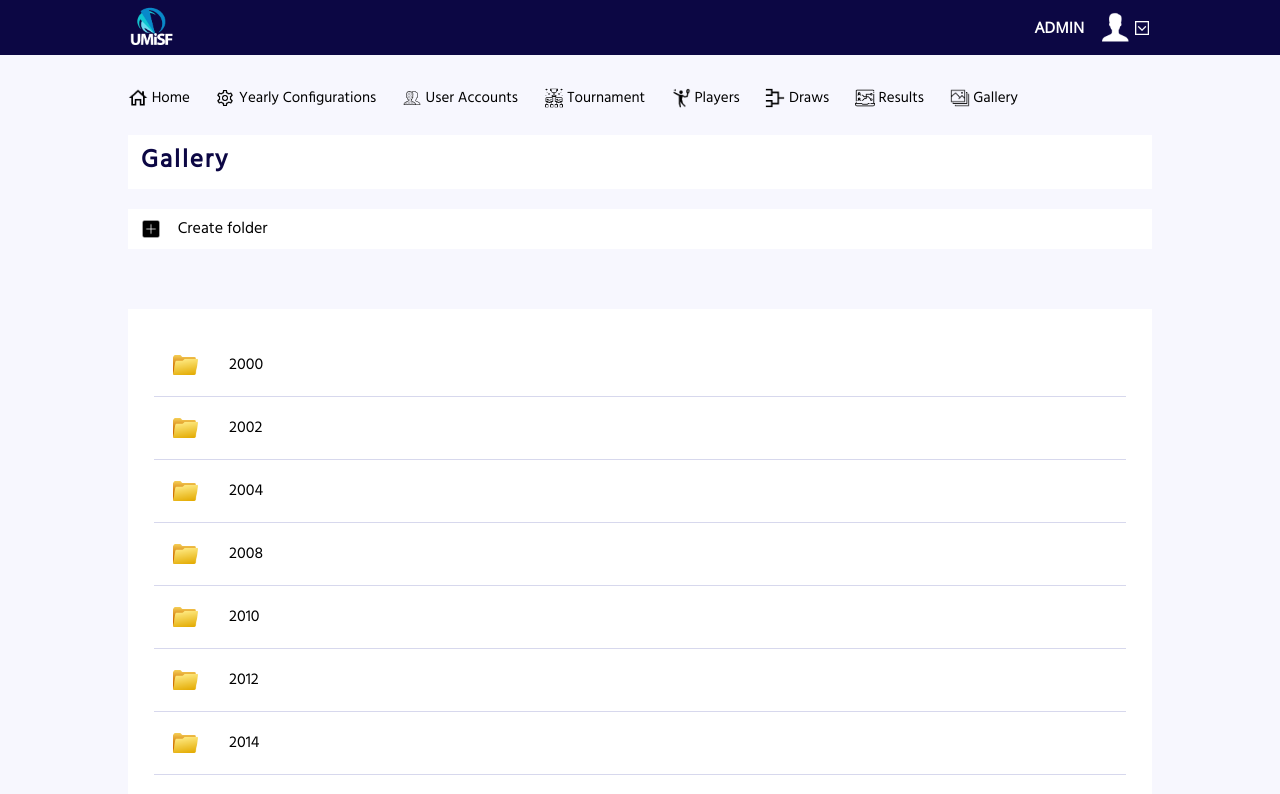
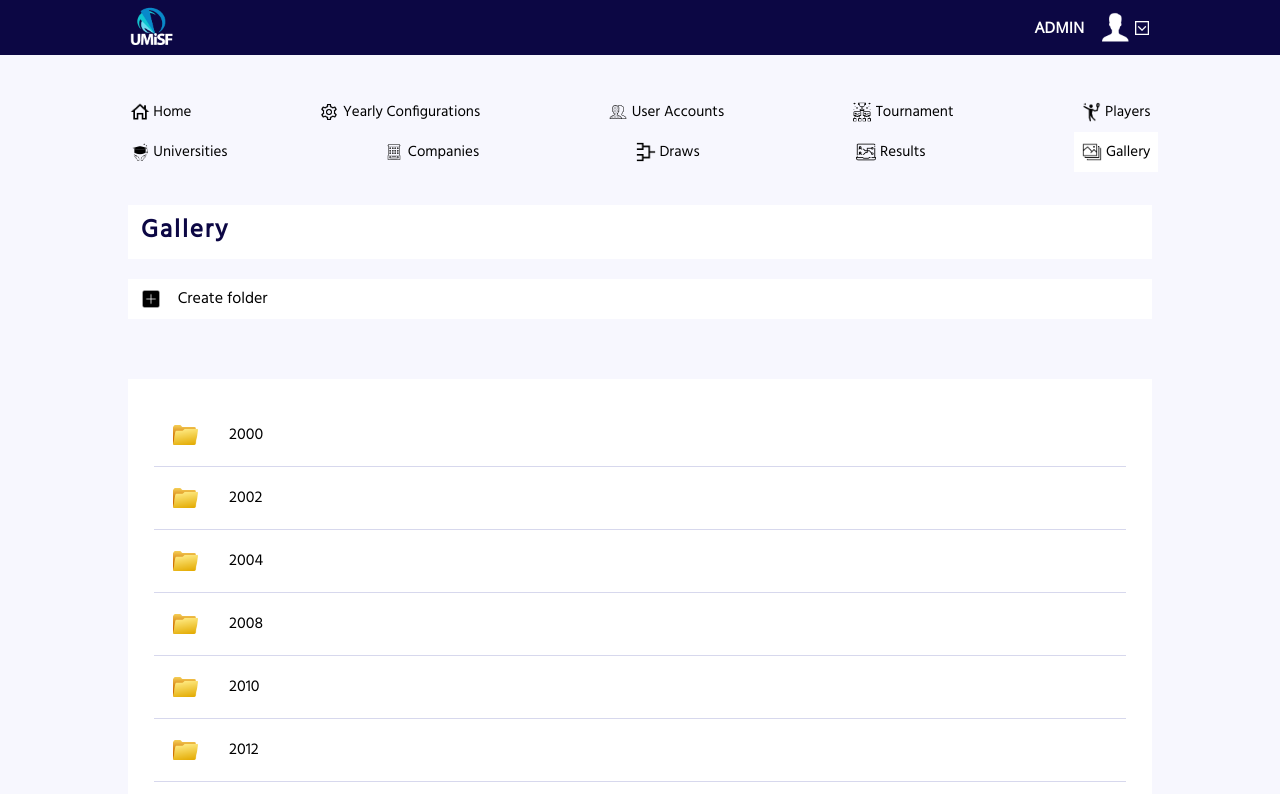
Before and after one commit to UMiSF/umisf-client, a React (Create React App) app: page /admin/gallery in a window 1280 px wide. Shown: the top 794 px of the page. Built offline with nearby package versions, Linux system fonts and the light colour scheme.

Commit message:
Add companies and universities to nav bar

```diff
--- a/public/index.html
+++ b/public/index.html
@@ -55,6 +55,8 @@
       href="https://fonts.googleapis.com/css2?family=Hind:wght@300;400&display=swap"
       rel="stylesheet"
     />
+    <script src="https://unpkg.com/boxicons@2.1.4/dist/boxicons.js"></script>
+    <link href='https://unpkg.com/boxicons@2.1.4/css/boxicons.min.css' rel='stylesheet'>
     <!--
       manifest.json provides metadata used when your web app is installed on a
       user's mobile device or desktop. See https://developers.google.com/web/fundamentals/web-app-manifest/
--- a/src/Views/AdminGalleryPage/AdminGalleryPage.jsx
+++ b/src/Views/AdminGalleryPage/AdminGalleryPage.jsx
@@ -30,7 +30,7 @@ const AdminGalleryPage = () => {
   return (
     <div className={`${styles["gallery-container"]}`}>
       <AdminHeader />
-      <AdminNavbar />
+      <AdminNavbar page='gallery'/>
       <div className={`${styles["main-title"]}`}>
         <a href="/admin/gallery">Gallery</a>
       </div>
--- a/src/Views/AdminGalleyViewYearPage/AdminGalleryViewYearPage.jsx
+++ b/src/Views/AdminGalleyViewYearPage/AdminGalleryViewYearPage.jsx
@@ -12,7 +12,7 @@ const AdminGalleryViewYearPage = () => {
   return (
     <div className={`${styles["gallery-container"]}`}>
       <AdminHeader />
-      <AdminNavbar />
+      <AdminNavbar page='gallery'/>
       <div className={`${styles["main-title"]}`}>
       <a href="/admin/gallery">Gallery</a>
         <img
--- a/src/Views/AdminHomePage/AdminHomePage.jsx
+++ b/src/Views/AdminHomePage/AdminHomePage.jsx
@@ -7,7 +7,7 @@ const AdminHomePage = () => {
     return (
         <div className={`${styles["home-container"]}`}>
             <AdminHeader/>
-            <AdminNavbar/>
+            <AdminNavbar page='home'/>
             Home
         </div>
     );
--- a/src/Views/AdminHomePage/adminHomePage.module.css
+++ b/src/Views/AdminHomePage/adminHomePage.module.css
@@ -0,0 +1,6 @@
+.home-container{
+    background: #f7f7fe;
+    height: 100%;
+    width: 100%;
+    min-height: 100vh;
+}
--- a/src/Views/AdminNavbar/AdminNavbar.jsx
+++ b/src/Views/AdminNavbar/AdminNavbar.jsx
@@ -1,13 +1,25 @@
-import React from "react";
+import React, { useEffect } from "react";
 import styles from "./adminNavbar.module.css";
 
 const AdminNavbar = (props) => {
+  const loadSideBar = () => {
+    let display = document.querySelector("#navSideBar").style.display;
+    display === "block"
+      ? (document.querySelector("#navSideBar").style.display = "none")
+      : (document.querySelector("#navSideBar").style.display = "block");
+  };
+
+  useEffect(()=>{
+    let id = "#" + props.page;
+    document.querySelector(id).style.background = "white"
+  },[])
+
   return (
     <div className={`${styles["navbar-container"]}`}>
       <ul className={`${styles["navbar-ul"]}`}>
         <div className={`${styles["navbar-sections"]}`}>
           <li className={`${styles["navbar-item"]}`}>
-          <a href="/admin/home" className={`${styles["navbar-item-link"]}`}>
+            <a href="/admin" className={`${styles["navbar-item-link"]}`} id='home'>
               <img src={require("../../assests/images/home.png")} alt="" /> Home
             </a>
           </li>
@@ -15,6 +27,7 @@ const AdminNavbar = (props) => {
             <a
               href="/admin/yearly_configurations"
               className={`${styles["navbar-item-link"]}`}
+              id='yearly_configurations'
             >
               <img
                 src={require("../../assests/images/yearly_configurations.png")}
@@ -27,6 +40,7 @@ const AdminNavbar = (props) => {
             <a
               href="/admin/user_accounts"
               className={`${styles["navbar-item-link"]}`}
+              id='user_accounts'
             >
               <img
                 src={require("../../assests/images/user_accounts.png")}
@@ -39,38 +53,167 @@ const AdminNavbar = (props) => {
             <a
               href="/admin/tournament"
               className={`${styles["navbar-item-link"]}`}
+              id='tournament'
             >
-            <img src={require("../../assests/images/tournament.png")} alt="" />{" "}
+              <img
+                src={require("../../assests/images/tournament.png")}
+                alt=""
+              />{" "}
               Tournament
+            </a>
+          </li>
+          <li className={`${styles["navbar-item"]}`}>
+            <a
+              href="/admin/players"
+              className={`${styles["navbar-item-link"]}`}
+              id='players'
+            >
+              <img src={require("../../assests/images/players.png")} alt="" />{" "}
+              Players
             </a>
           </li>
         </div>
         <div className={`${styles["navbar-sections"]}`}>
           <li className={`${styles["navbar-item"]}`}>
-          <a href="/admin/players" className={`${styles["navbar-item-link"]}`}>
-            <img src={require("../../assests/images/players.png")} alt="" />{" "}
-            Players
+            <a
+              href="/admin/players"
+              className={`${styles["navbar-item-link"]}`}
+              id='players'
+            >
+              <img src={require("../../assests/images/university.png")} alt="" />{" "}
+              Universities
             </a>
           </li>
           <li className={`${styles["navbar-item"]}`}>
-          <a href="/admin/draws" className={`${styles["navbar-item-link"]}`}>
-            <img src={require("../../assests/images/draws.png")} alt="" /> Draws
+            <a
+              href="/admin/players"
+              className={`${styles["navbar-item-link"]}`}
+              id='players'
+            >
+              <img src={require("../../assests/images/company.png")} alt="" />{" "}
+              Companies
             </a>
           </li>
           <li className={`${styles["navbar-item"]}`}>
-          <a href="/admin/results" className={`${styles["navbar-item-link"]}`}>
+            <a href="/admin/draws" className={`${styles["navbar-item-link"]}`} id='draws'>
+              <img src={require("../../assests/images/draws.png")} alt="" />{" "}
+              Draws
+            </a>
+          </li>
+          <li className={`${styles["navbar-item"]}`}>
+            <a
+              href="/admin/results"
+              className={`${styles["navbar-item-link"]}`}
+              id='results'
+            >
               <img src={require("../../assests/images/results.png")} alt="" />{" "}
               Results
             </a>
           </li>
           <li className={`${styles["navbar-item"]}`}>
-          <a href="/admin/gallery" className={`${styles["navbar-item-link"]}`}>
+            <a
+              href="/admin/gallery"
+              className={`${styles["navbar-item-link"]}`}
+              id='gallery'
+            >
               <img src={require("../../assests/images/gallery.png")} alt="" />{" "}
               Gallery
             </a>
           </li>
         </div>
       </ul>
+
+      {/* minimized side nav bar */}
+      <i
+        id="toggle-btn"
+        className={`${styles["toggle-button"]} bx bx-menu`}
+        onClick={loadSideBar}
+      ></i>
+      <div id="navSideBar" className={`${styles["navSideBar"]}`}>
+        <ul>
+          <li className={`${styles["navBarItem"]}`}>
+            <a href="/admin" className={`${styles["navbar-item-link"]}`} id='home'>
+              <img src={require("../../assests/images/home.png")} alt="" /> Home
+            </a>
+          </li>
+          <li className={`${styles["navBarItem"]}`}>
+            <a
+              href="/admin/yearly_configurations"
+              className={`${styles["navbar-item-link"]}`}
+              id='yearly_configurations'
+            >
+              <img
+                src={require("../../assests/images/yearly_configurations.png")}
+                alt=""
+              />{" "}
+              Yearly Configurations
+            </a>
+          </li>
+          <li className={`${styles["navBarItem"]}`}>
+            <a
+              href="/admin/user_accounts"
+              className={`${styles["navbar-item-link"]}`}
+              id='user_accounts'
+            >
+              <img
+                src={require("../../assests/images/user_accounts.png")}
+                alt=""
+              />{" "}
+              User Accounts
+            </a>
+          </li>
+          <li className={`${styles["navBarItem"]}`}>
+            <a
+              href="/admin/tournament"
+              className={`${styles["navbar-item-link"]}`}
+              id='tournament'
+            >
+              <img
+                src={require("../../assests/images/tournament.png")}
+                alt=""
+              />{" "}
+              Tournament
+            </a>
+          </li>
+
+          <li className={`${styles["navBarItem"]}`}>
+            <a
+              href="/admin/players"
+              className={`${styles["navbar-item-link"]}`}
+              id='players'
+            >
+              <img src={require("../../assests/images/players.png")} alt="" />{" "}
+              Players
+            </a>
+          </li>
+          <li className={`${styles["navBarItem"]}`}>
+            <a href="/admin/draws" className={`${styles["navbar-item-link"]}`} id='draws'>
+              <img src={require("../../assests/images/draws.png")} alt="" />{" "}
+              Draws
+            </a>
+          </li>
+          <li className={`${styles["navBarItem"]}`}>
+            <a
+              href="/admin/results"
+              className={`${styles["navbar-item-link"]}`}
+              id='results'
+            >
+              <img src={require("../../assests/images/results.png")} alt="" />{" "}
+              Results
+            </a>
+          </li>
+          <li className={`${styles["navBarItem"]}`}>
+            <a
+              href="/admin/gallery"
+              className={`${styles["navbar-item-link"]}`}
+              id='gallery'
+            >
+              <img src={require("../../assests/images/gallery.png")} alt="" />{" "}
+              Gallery
+            </a>
+          </li>
+        </ul>
+      </div>
     </div>
   );
 };
--- a/src/Views/AdminNavbar/adminNavbar.module.css
+++ b/src/Views/AdminNavbar/adminNavbar.module.css
@@ -1,18 +1,24 @@
 .navbar-container {
   align-items: center;
-  margin:2vw 6vw;
+  margin: 2vw 6vw;
 }
 
 .navbar-item {
   list-style: none;
-  margin: 0 1vw;
+  margin: 0 0.5vw;
 }
 
 .navbar-item-link {
   text-decoration: none;
   color: black;
   font-family: "Hind";
-  font-size: 15px;
+  font-size: 13.5px;
+  padding: 8px;
+  line-height: 25px;
+}
+
+.navbar-item-link:hover {
+  background: white;
 }
 
 .navbar-item-link img {
@@ -25,18 +31,23 @@
   transition: ease-in-out 0.1s;
 }
 
-.navbar-sections{
+.navbar-sections {
   display: flex;
   flex-direction: row;
   transition: ease-in-out 0.1s;
+  margin-top: 10px;
 }
 
-@media only screen and (max-width:1080px){
-  .navbar-ul{
+@media only screen and (max-width: 1390px) {
+  .navbar-ul {
     display: block;
   }
 
-  .navbar-sections{
+  .navbar-item-link{
+    font-size: 15px;
+  }
+
+  .navbar-sections {
     justify-content: space-between;
   }
 
@@ -44,5 +55,103 @@
     margin: 40px 6vw;
     margin-right: 9vw;
   }
+}
 
+@media only screen and (max-width: 770px) {
+  .navbar-item-link{
+    font-size: 13px;
+  }
 }
+
+/* minimized side bar */
+
+.side-img {
+  width: 50px;
+  height: 46px;
+  margin-left: 7vw;
+  position: absolute;
+  top: 5vw;
+  display: none;
+}
+
+.toggle-button {
+  font-size: 7vw;
+  margin-left: 4vw;
+  display: none;
+}
+
+.navBarItem {
+  list-style: none;
+  display: inline-block;
+  position: relative;
+  font-size: 11px;
+  font-weight: bold;
+  color: white;
+  text-decoration: none;
+  font-family: "Hind";
+}
+
+.navBarItem a {
+  color: white;
+}
+
+.navSideBar {
+  background: rgba(0, 0, 0, 0.8);
+  min-height: 100vh;
+  width: 80%;
+  display: none;
+  margin: 4vw;
+  position: absolute;
+  transition: ease-in-out 1s;
+}
+
+@media screen and (max-width: 500px) {
+  .toggle-button {
+    display: block;
+  }
+
+  .navBarItem {
+    display: block;
+    margin:25px;
+    top: 10vh;
+    justify-content: center;
+    align-items: center;
+  }
+  .navbar-ul {
+    display: none;
+  }
+
+  .navbar-item-link img {
+    -webkit-filter: invert(100%);
+    filter: invert(100%);
+    margin-right: 8px;
+  }
+
+  .navbar-item-link:hover {
+    background: white;
+    color:black
+  }
+
+  .navbar-item-link:hover img{
+    -webkit-filter: invert(0%);
+    filter: invert(0%);
+  }
+
+  .side-img {
+    display: block;
+  }
+
+  .timer-blocks {
+    width: 60px;
+  }
+}
+
+@media screen and (min-width: 501px) {
+  .navSideBar {
+    width: 0;
+  }
+
+  .navSideBar li {
+    display: none;
+  }
+}
```
Also changed, not shown: src/Router/router.jsx (+5 -2 lines), src/assests/images/company.png (added), src/assests/images/university.png (added). Lines whose indentation alone changed are shown as unchanged.
